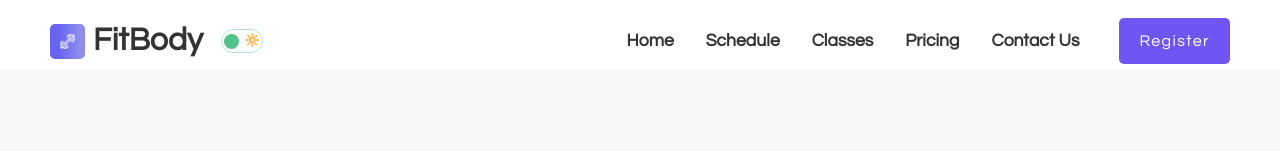
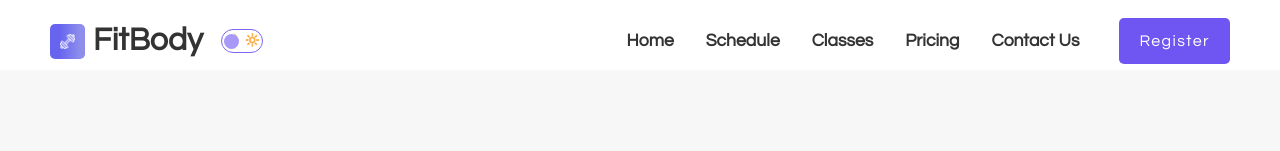
Before and after one commit to abhay-raj19/FitBody, a React (Create React App) app: page / in a window 1280 px wide. Shown: the top 151 px of the page. Built offline with nearby package versions, Linux system fonts and the light colour scheme.

Commit message:
changed toggle button Color

```diff
--- a/src/styles/header.css
+++ b/src/styles/header.css
@@ -258,7 +258,7 @@ ul {
 .styles-container{
     width: 42px;
     height: 24px;
-    border: 1.5px solid #53c28b70;
+    border: 1.5px solid #7d66f3;
     border-radius: 30px;
     display: flex;
     align-items: center;
@@ -276,7 +276,7 @@ ul {
   .styles-ball{
     width: 15px;
     height: 15px;
-    background-color: #53c28b;
+    background-color: #A899F7;
     border-radius: 50%;
     position: absolute;
   }
```
